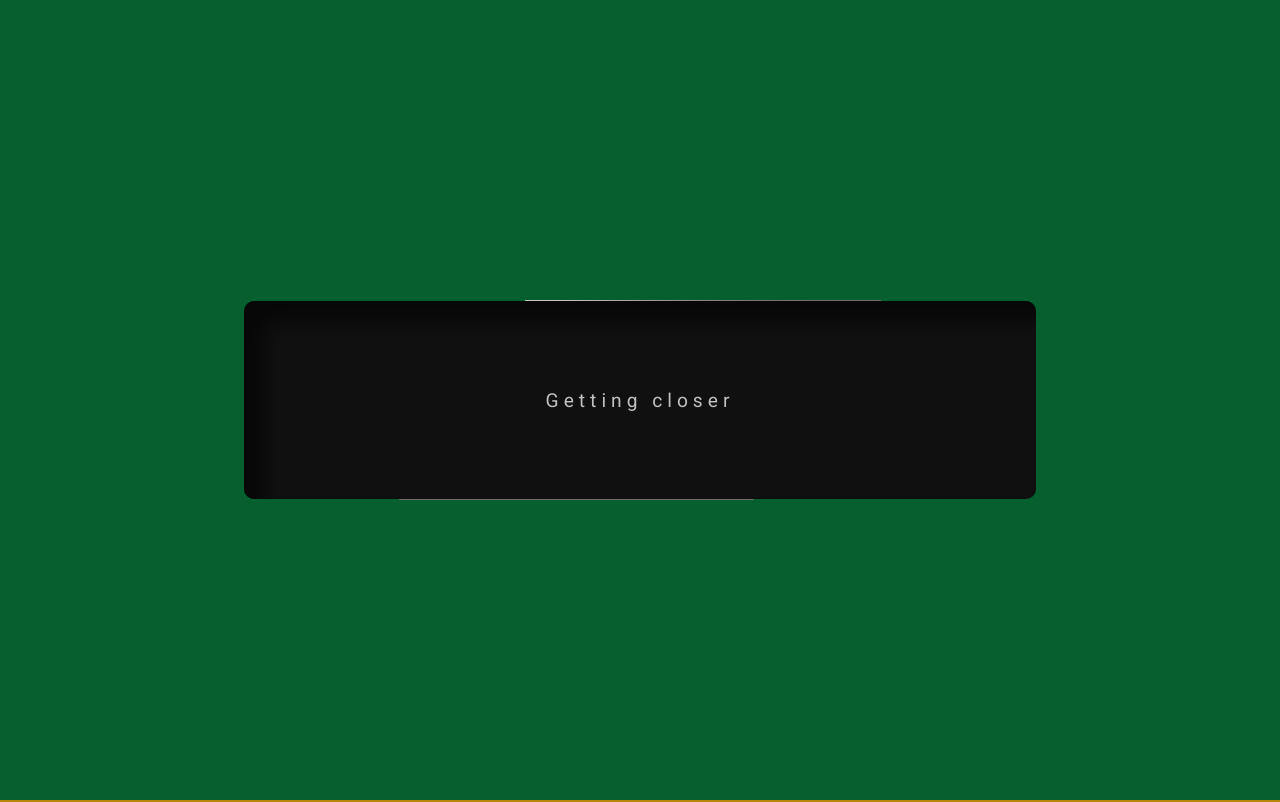
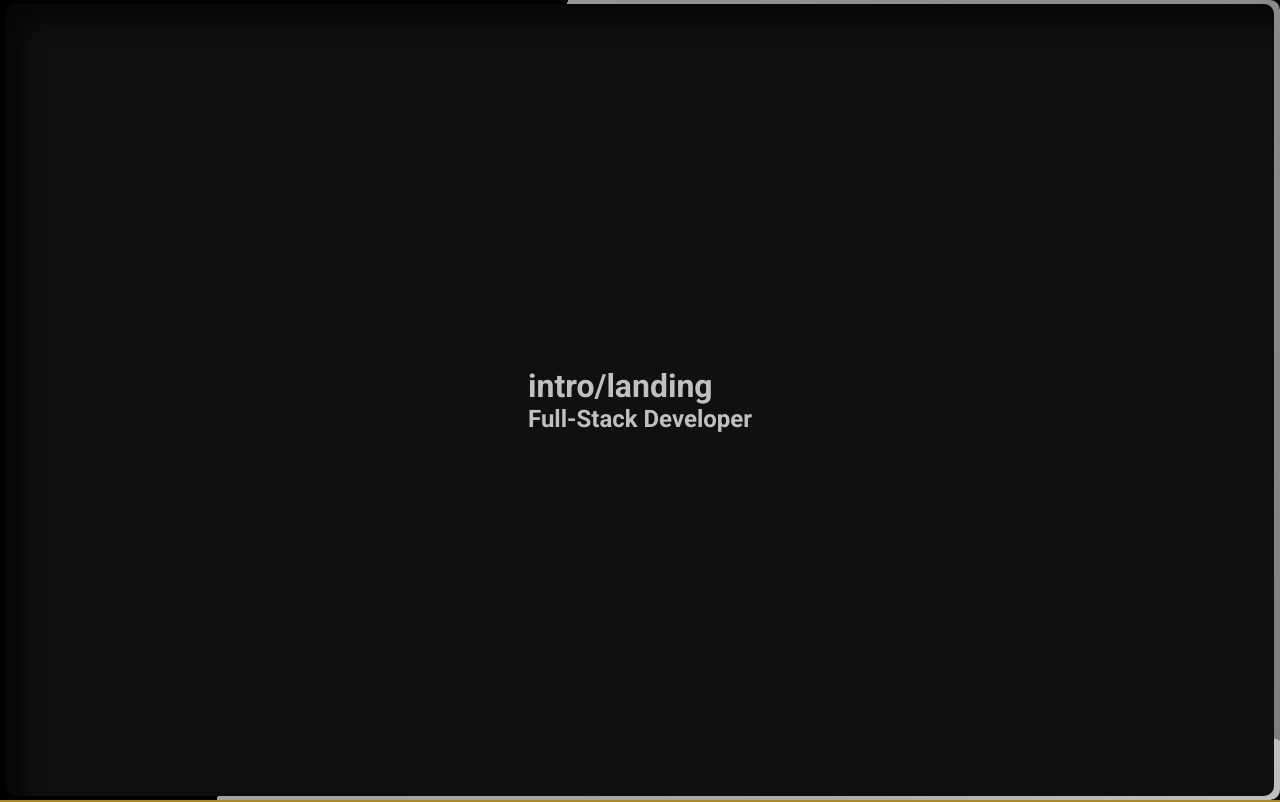
Before and after one commit to Hyperion-1/react_portfolio, a React (Create React App) app: page / in a window 1280 px wide. Shown: the top 802 px of the page. Built offline with nearby package versions, Linux system fonts and the light colour scheme.

Commit message:
basic background working

```diff
--- a/src/components/intro/Intro.jsx
+++ b/src/components/intro/Intro.jsx
@@ -3,23 +3,25 @@ import "./Intro.scss"
 export default function Intro() {
   return (
     <div className='Intro'>
-      <body className="grid-wrapper">
+      <div className="grid-wrapper">
 
 
 
 
 
+         <div className="intro-backboard">
 
-        <div className="intro-backboard">
-
-         intro/landing
+          <div className="testTest">
+            <h1>intro/landing</h1>
+            <h2>Full-Stack Developer</h2>
+          </div>
 
         </div>
 
 
 
+      </div>
 
-     </body>
     </div>
   )
 }
--- a/src/components/intro/Intro.scss
+++ b/src/components/intro/Intro.scss
@@ -1,5 +1,4 @@
 //variable decleration
-$silverMain: silver; //this is redundant
 $silver2: rgb(169, 166, 166);
 $silver3: rgb(144, 142, 142);
 $silver4: rgb(130, 126, 126);
@@ -15,11 +14,10 @@ $silverTest: black;
 .Intro{
 
     color: white;
-
-    background: rgb(5, 95, 47);
+    background: black;
 
     width: 100%;
-    min-height: 100dvh;//using this to stretch Background, may require changes later
+    min-height: 100vh;//using this to stretch Background, may require changes later
 
 }
 .grid-wrapper{
@@ -33,24 +31,19 @@ $silverTest: black;
 
 }
 
+.testTest{
+  z-index: 1;
+}
+
 
 .intro-backboard{
-/*
-  height: 95vh;
-  width: 95vh;
-  border-radius: 0.5rem;
+    color: silver;
 
-  position: relative;
-  aspect-ratio: 1/1.5;//hmmmmmm
 
-  background-color: blue;
+        width: 100dvw;
+        min-height: 100dvh;
 
- */
-
-        width: 100dvh;
-        height: 200px;
-
-      //  box-shadow: 16px 14px 20px #0000008c;
+        box-shadow: 16px 14px 20px #0000008c;
         border-radius: 10px;
         position: relative;
 
@@ -60,82 +53,49 @@ $silverTest: black;
         justify-content: center;
         align-items: center;
 
+}
+.intro-backboard::before{
 
+   border-radius: inherit;
+   inset: 0;
+   z-index: -.5;
 
-}
-
-.intro-backboard::before{
-/*
-  content: "";
-
-
-  position: absolute;
-  inset: 0;
- // z-index: -1;
-
-  background-image: conic-gradient(
-    $silverMain 20deg,
-    $silver2 40deg,
-    $silver3 60deg,
-    $silver4 80deg,
-    $silver5 100deg,
-    $silverTest
-      );
-
-
-
-  border-radius: inherit;
-
-  animation: rotation 20s linear infinite;
-   */
 
    content: "";
         background-image: conic-gradient(
-          $silverMain 20deg,
-          $silver5 120deg
+          silver,
+          $silver2,
+          $silver3,
+          $silver4
         );
+
+
         width: 150%;
         height: 150%;
 
         position: absolute;
 
-        animation: rotate 2s linear infinite;
+
+        animation: rotate 20s linear infinite;
 
 }
+.intro-backboard::after{
 
-.intro-backboard::after{
-/*
-  content: "Animation";
-  filter: blur(3.5rem);
-
-
-  width: 190px;
-  height: 190px;
-  background: black;
-  position: absolute;
-  border-radius: 10px;
-
-  justify-content: center;
-  align-items: center;
-
- */
-
-        content: "Getting closer"; // this line inserts text
-        color: silver;
+        content: ""; // this line inserts text
 
         width: 99%;
         height: 99%;
+
         background: #101010;
+
+        border-radius: 10px;
+
+        display: flex;
         position: absolute;
-        border-radius: 10px;
-        display: flex;
+
+
         justify-content: center;
         align-items: center;
-
-
-
-        font-size: larger;
-        letter-spacing: 5px;
 
 
         box-shadow: inset 20px 20px 20px #0000008c;
@@ -149,6 +109,6 @@ $silverTest: black;
         transform: rotate(0deg);
     }
     100%{
-        transform: rotate(-360deg);
+        transform: rotate(360deg);
     }
 }
```
